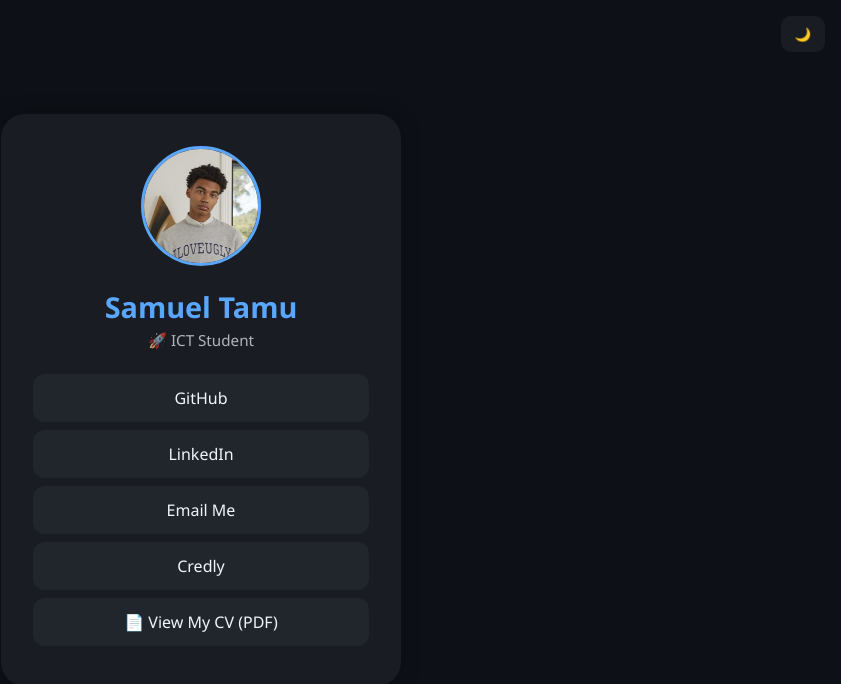
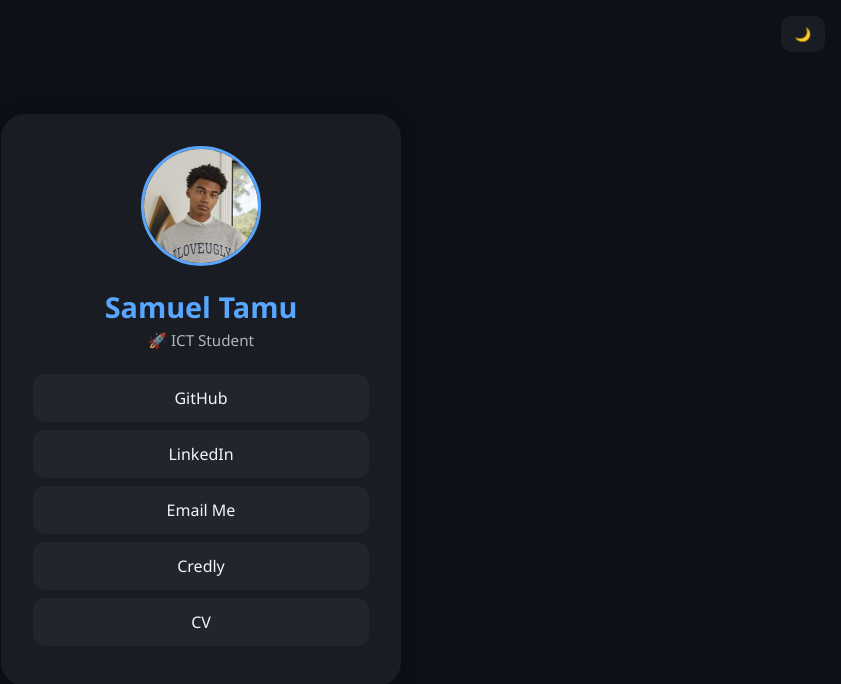
Before and after one commit to SamTT123/LinkTree, a plain HTML site: page index.html in a window 1280 px wide. Shown: the whole page, without its empty margins (439-1280 px from the left). Drawn offline with Linux system fonts and the light colour scheme.

Commit message:
Update index.html

```diff
--- a/index.html
+++ b/index.html
@@ -19,7 +19,7 @@
       <a href="https://www.linkedin.com/in/samuel-tamu-798b25346" target="_blank" class="link-btn">LinkedIn</a>
       <a href="mailto:samueltamu.nz@gmail.com" class="link-btn">Email Me</a>
       <a href="https://www.credly.com/users/samuel-tamu" target="_blank" class="link-btn">Credly</a>
-      <a href="Samuel_Tamu_CV.pdf" target="_blank" class="link-btn">📄 View My CV (PDF)</a> <!-- New CV Link -->
+      <a href="Samuel_Tamu_CV.pdf" target="_blank" class="link-btn">CV</a> <!-- New CV Link -->
     </div>
   </div>
 
```
